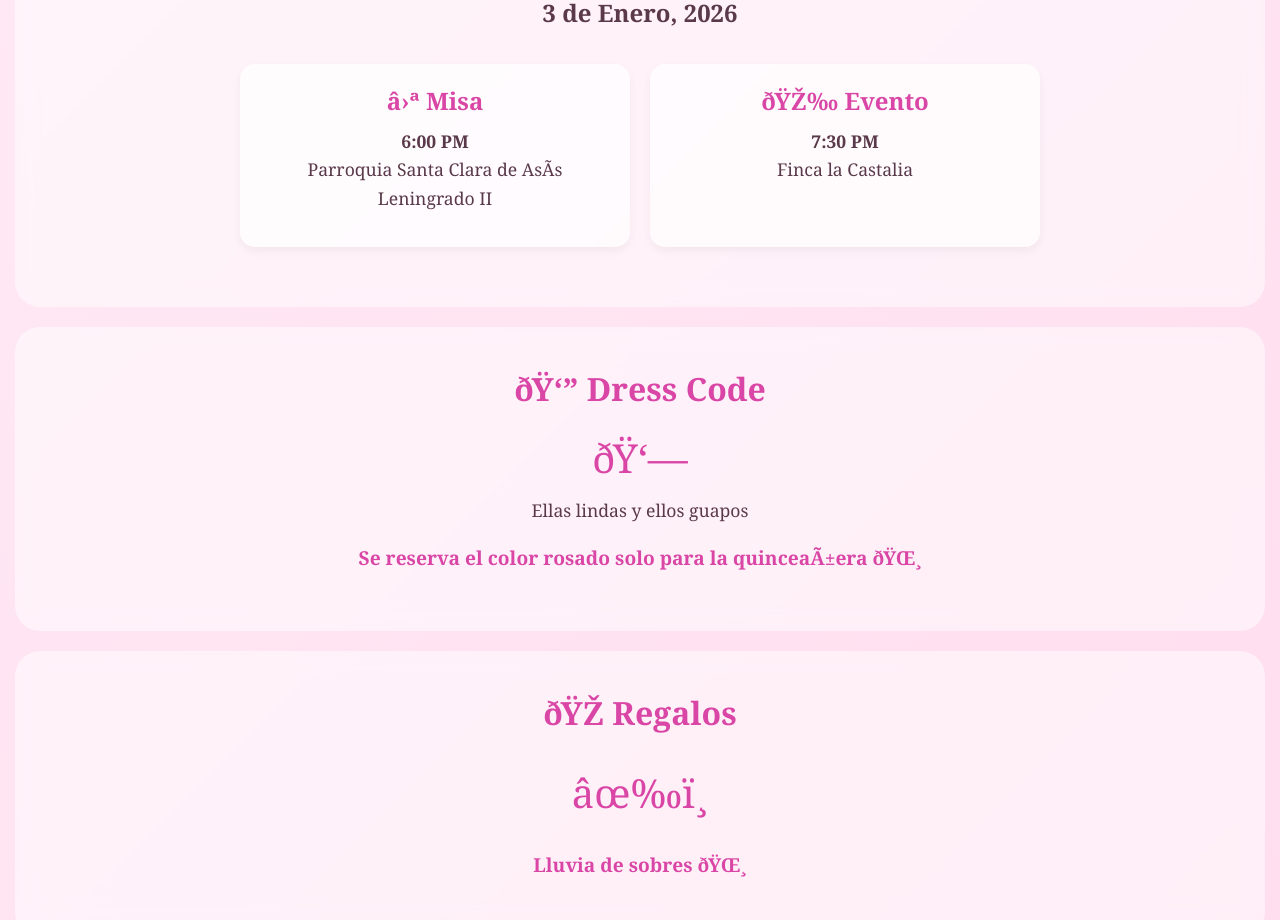
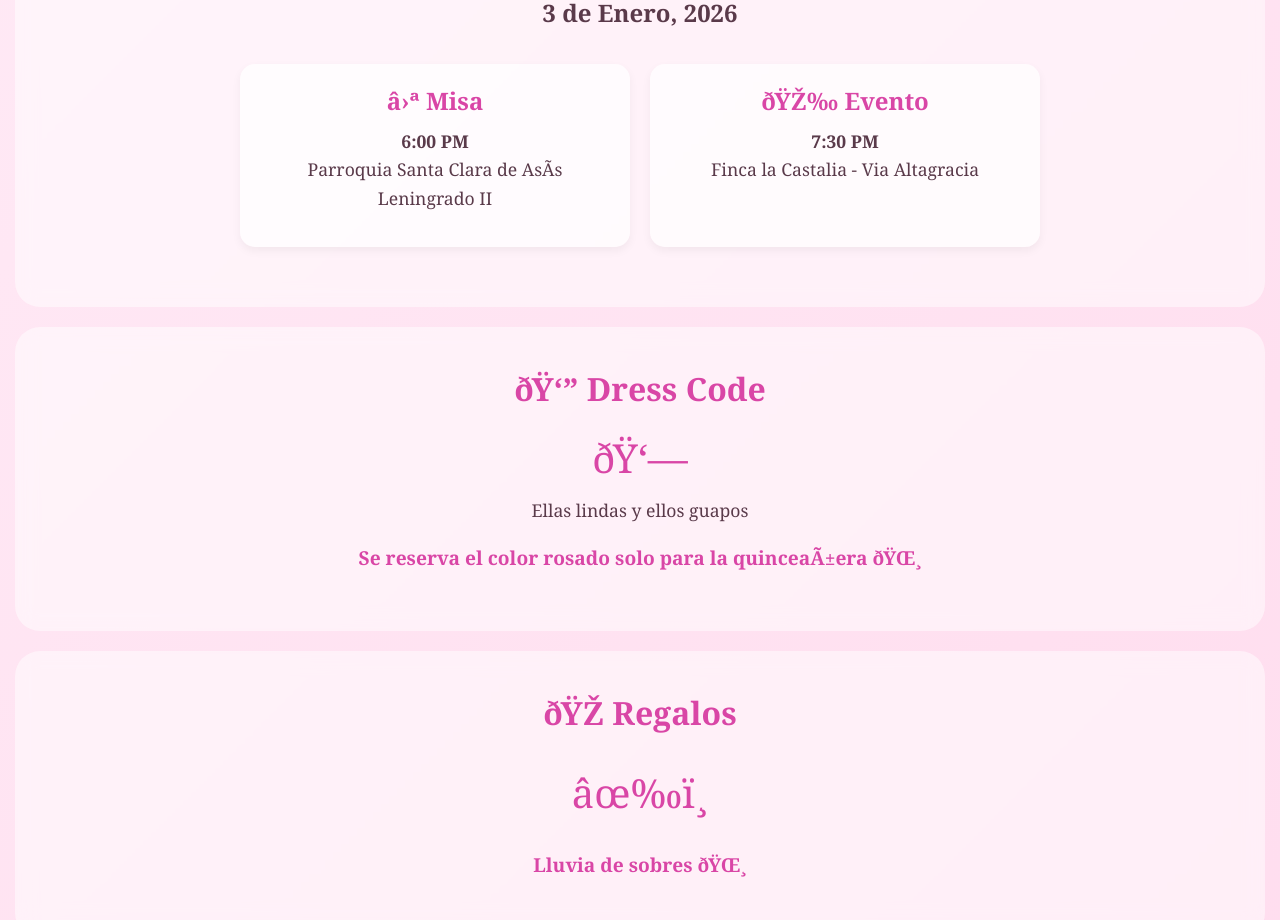
Before and after one commit to SMejia115/my-xv-invitation, a plain HTML site: page index.html in a window 1280 px wide. Shown: the part 1140-2060 px from the top of the page. Drawn offline with Linux system fonts and the light colour scheme.

Commit message:
Location message

```diff
--- a/index.html
+++ b/index.html
@@ -712,7 +712,7 @@
           <h3>🎉 Evento</h3>
           <p>
             <strong>7:30 PM</strong><br />
-            Finca la Castalia
+            Finca la Castalia - Via Altagracia
           </p>
         </div>
       </div>
```
